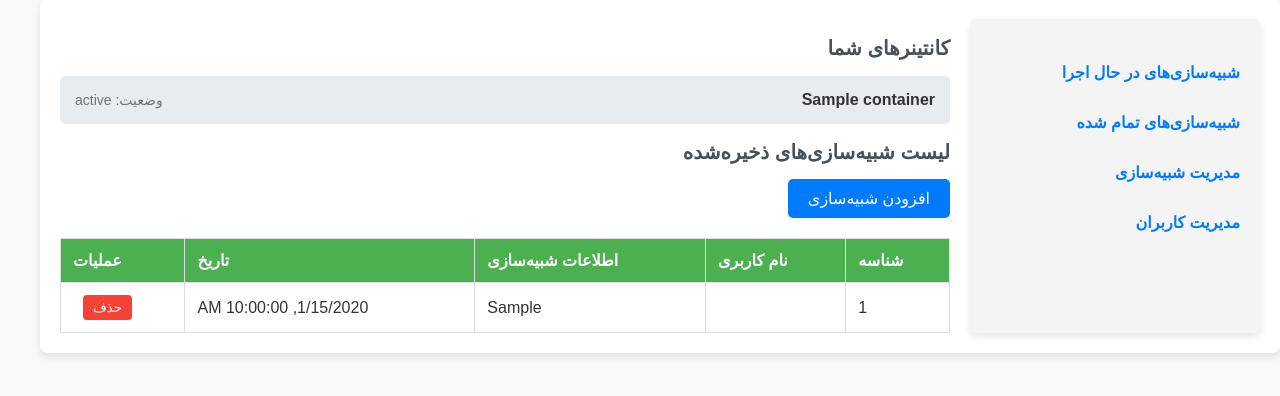
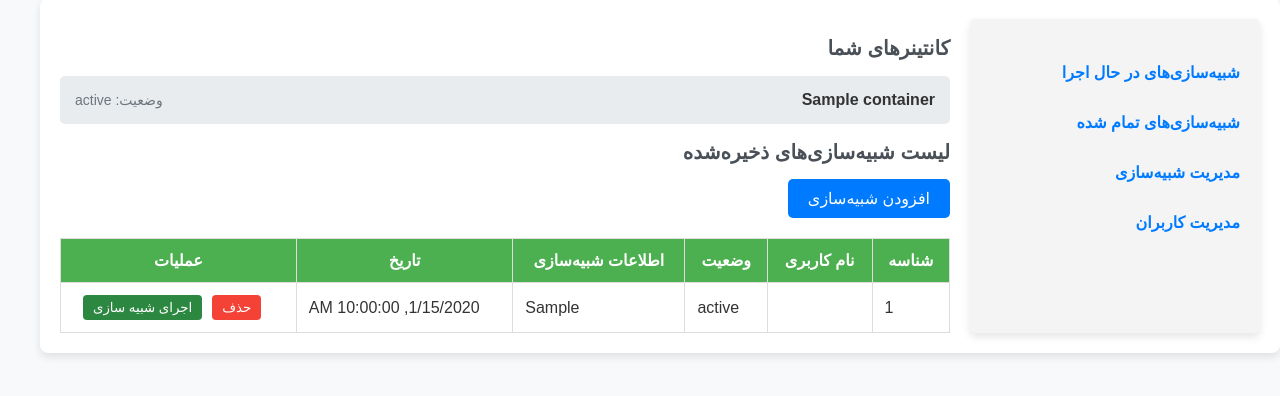
Before and after one commit to HPNL/simulation-client, a FastAPI app: template templates/dashboard.html in a window 1280 px wide. Shown: the part 131-527 px from the top of the page. Run offline with FastAPI, Linux system fonts and the light colour scheme; the template is opened without the code that fills it: most values are stand-ins (such as "Sample title", 1, 10 or a date in 2020); some web fonts are replaced.

Commit message:
add simulation button in simulation table

```diff
--- a/requirements.txt
+++ b/requirements.txt
@@ -15,6 +15,7 @@ absl-py~=2.1.0
 PyYAML~=6.0.2
 itsdangerous~=2.2.0
 sniffio~=1.3.1
+python-dotenv~=1.0.1
 typing_extensions~=4.12.2
 pyasn1_modules~=0.4.1
 cachetools~=5.5.0
@@ -44,3 +45,4 @@ SQLAlchemy~=2.0.37
 schemas~=0.7.1
 crud~=0.1
 passlib~=1.7.4
+python-dotenv~=1.0.1
--- a/static/css/dashboard.css
+++ b/static/css/dashboard.css
@@ -199,6 +199,7 @@ main h2 {
 
 #simulationTable th {
     background-color: #4CAF50;
+    text-align: center;
     color: white;
 }
 
@@ -240,7 +241,20 @@ main h2 {
 }
 
 .delete-btn:hover {
-    background-color: #d32f2f; /* رنگ قرمز تیره‌تر */
+    background-color: #d32f2f;
+}
+
+.run-btn {
+    background-color: #2c8741;
+    color: white;
+    border: none;
+    padding: 5px 10px;
+    cursor: pointer;
+    border-radius: 4px;
+}
+
+.run-btn:hover {
+    background-color: #49aa5e;
 }
 
 /* Responsive design for smaller screens */
--- a/templates/dashboard.html
+++ b/templates/dashboard.html
@@ -64,7 +64,6 @@
                 <textarea id="simulationJson" placeholder="اطلاعات شبیه‌سازی به صورت JSON وارد کنید"></textarea>
                 <div class="simulation-buttons">
                     <button id="saveSimulationBtn" class="simulation-btn">ذخیره</button>
-                    <button id="runSimulationBtn" class="simulation-btn">اجرای شبیه‌سازی</button>
                 </div>
             </div>
 
@@ -73,13 +72,13 @@
                 <tr>
                     <th>شناسه</th>
                     <th>نام کاربری</th>
+                    <th>وضعیت</th>
                     <th>اطلاعات شبیه‌سازی</th>
                     <th>تاریخ</th>
                     <th>عملیات</th>
                 </tr>
                 </thead>
                 <tbody>
-                <!-- ردیف‌های شبیه‌سازی‌ها اینجا به صورت دینامیک اضافه می‌شوند -->
                 </tbody>
             </table>
 
@@ -110,6 +109,10 @@
                         usernameCell.textContent = simulation.username;
                         row.appendChild(usernameCell);
 
+                        const statusCell = document.createElement("td");
+                        statusCell.textContent = simulation.status;
+                        row.appendChild(statusCell);
+
                         const dataCell = document.createElement("td");
                         dataCell.textContent = simulation.simulation_data;
                         row.appendChild(dataCell);
@@ -120,13 +123,24 @@
 
                         // ایجاد سلول عملیات (دکمه حذف)
                         const actionsCell = document.createElement("td");
+                        // ایجاد دکمه حذف
                         const deleteButton = document.createElement("button");
                         deleteButton.textContent = "حذف";
                         deleteButton.classList.add("delete-btn");
                         deleteButton.addEventListener("click", function () {
-                            deleteSimulation(simulation.id);  // فراخوانی تابع حذف
+                            deleteSimulation(simulation.id);
                         });
                         actionsCell.appendChild(deleteButton);
+
+                        // ایجاد دکمه اجرای شبیه سازی
+                        const runButton = document.createElement("button");
+                        runButton.textContent = "اجرای شبیه سازی";
+                        runButton.classList.add("run-btn");
+                        runButton.addEventListener("click", function () {
+                            console.log("Running simulation with ID:", simulation.id); // بررسی مقدار ID
+                            runSimulation(simulation.id);  // مطمئن شوید که تابع درست را صدا می‌زنید
+                        });
+                        actionsCell.appendChild(runButton);
                         row.appendChild(actionsCell);
 
                         tableBody.appendChild(row);
@@ -159,18 +173,28 @@
                                     const dateCell = document.createElement("td");
                                     dateCell.textContent = new Date(simulation.created_at).toLocaleString();
                                     row.appendChild(dateCell);
+                                    const actionsCell = document.createElement("td");
 
-                                    // ایجاد سلول عملیات (دکمه حذف)
-                                    const actionsCell = document.createElement("td");
+                                    // ایجاد دکمه حذف
                                     const deleteButton = document.createElement("button");
                                     deleteButton.textContent = "حذف";
                                     deleteButton.classList.add("delete-btn");
                                     deleteButton.addEventListener("click", function () {
-                                        deleteSimulation(simulation.id);  // فراخوانی تابع حذف
+                                        deleteSimulation(simulation.id);
                                     });
                                     actionsCell.appendChild(deleteButton);
+
+                                    // ایجاد دکمه اجرای شبیه سازی
+                                    const runButton = document.createElement("button");
+                                    runButton.textContent = "اجرای شبیه سازی";
+                                    runButton.classList.add("run-btn");
+                                    runButton.addEventListener("click", function () {
+                                        console.log("Running simulation with ID:", simulation.id); // بررسی مقدار ID
+                                        runSimulation(simulation.id);  // مطمئن شوید که تابع درست را صدا می‌زنید
+                                    });
+                                    actionsCell.appendChild(runButton);
+
                                     row.appendChild(actionsCell);
-
                                     tableBody.appendChild(row);
                                 }
                             });
@@ -208,6 +232,18 @@
                 })
                 .catch(error => console.error("Error deleting simulation:", error));
         }
+    }
+
+    function runSimulation(simulationId) {
+        fetch(`/api/v1/run_simulation/${simulationId}`, {
+            method: "POST"
+        })
+            .then(response => response.json())
+            .then(data => {
+                console.log("Simulation result:", data);
+                alert(data.message);
+            })
+            .catch(error => console.error("Error running simulation:", error));
     }
 
     document.getElementById("saveSimulationBtn").onclick = function () {
@@ -251,18 +287,6 @@
         }
     });
 
-    document.getElementById("runSimulationBtn").onclick = function () {
-        var simulationId = 1;
-        fetch(`/api/v1/run_simulation/${simulationId}`, {
-            method: "POST"
-        })
-            .then(response => response.json())
-            .then(data => {
-                console.log("Simulation result:", data);
-                alert(data.message);
-            })
-            .catch(error => console.error("Error running simulation:", error));
-    }
 </script>
 </body>
 </html>
```
Also changed, not shown: app/controller/simulation_controller.py (+13 -8 lines), 1 other file.
